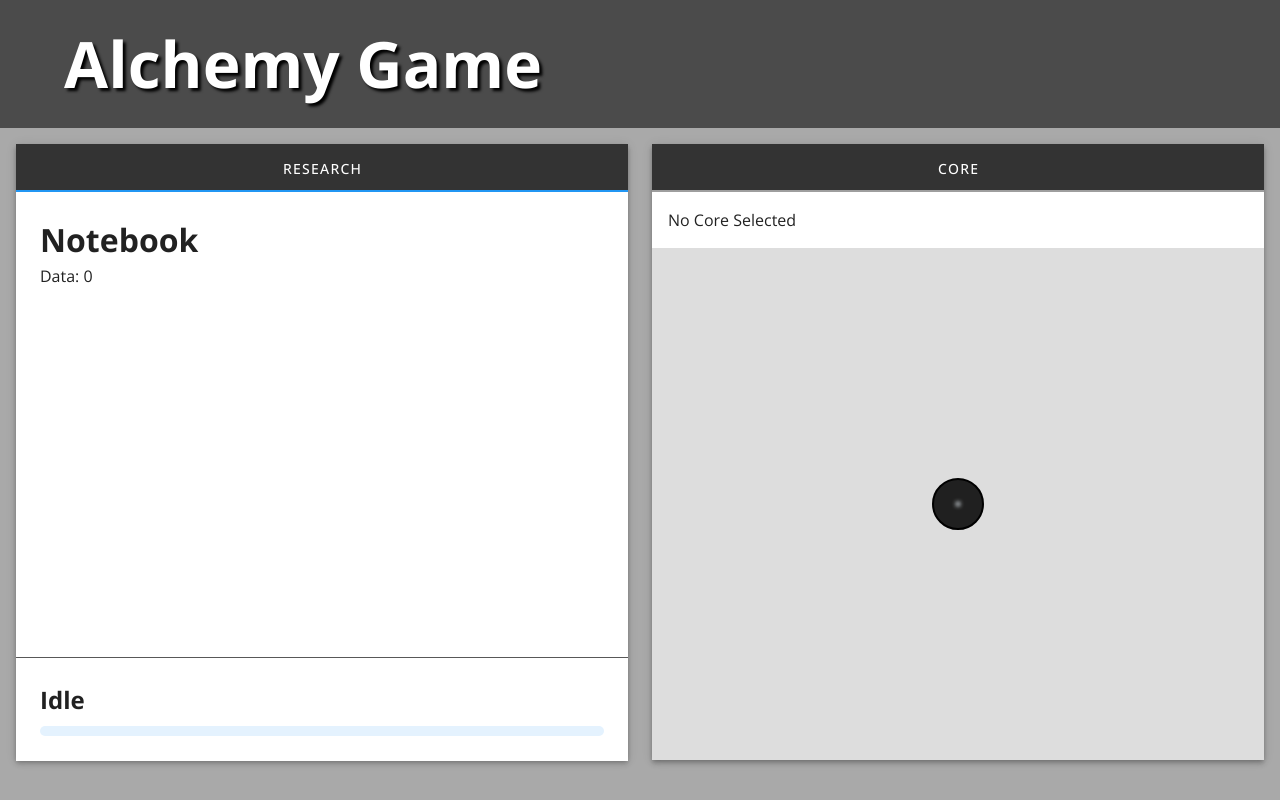
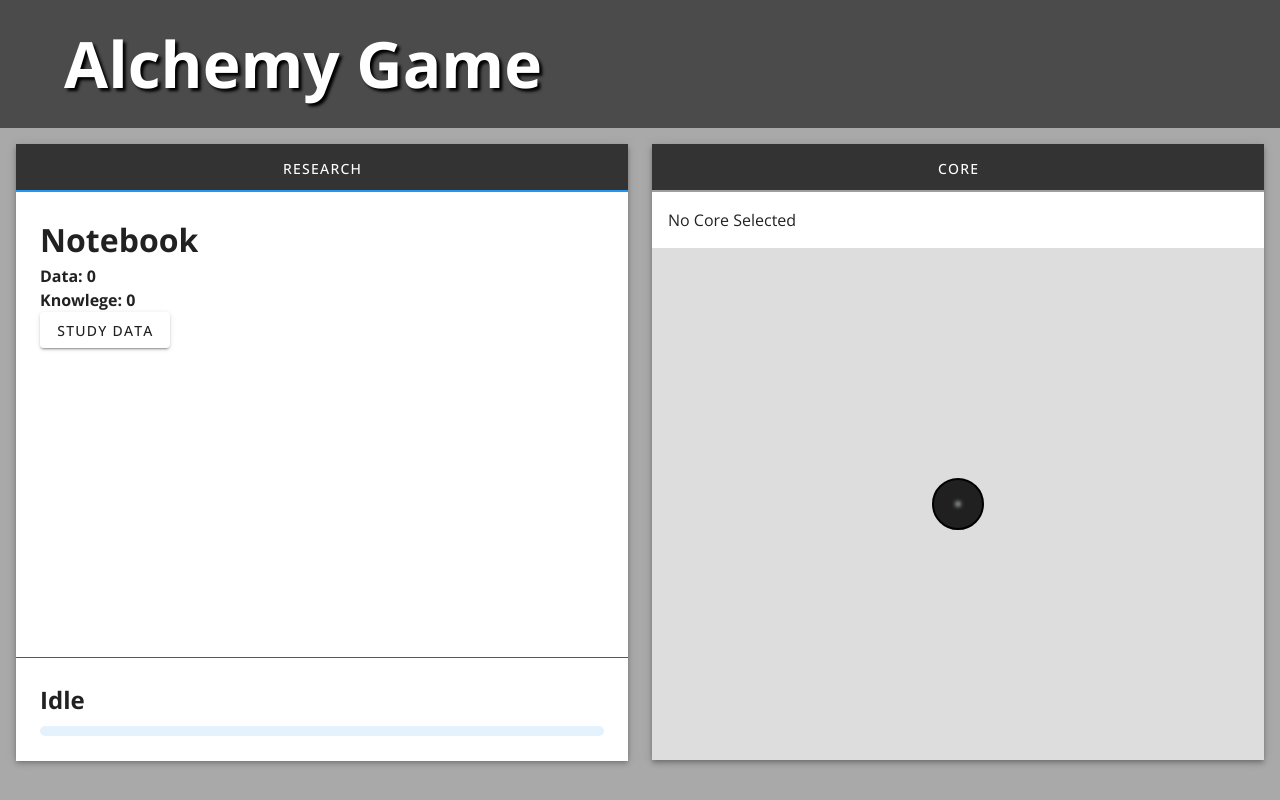
Before and after one commit to dylancdavis/alchemy-game, a Vue app: page / in a window 1280 px wide. Built offline with nearby package versions, Linux system fonts and the light colour scheme.

Commit message:
Add Study Data task

```diff
--- a/src/components/ActivitiesPanel.vue
+++ b/src/components/ActivitiesPanel.vue
@@ -2,9 +2,29 @@
 import { ref } from "vue";
 import TaskInfo from "./TaskInfo.vue";
 import { useScienceStore } from "@/stores/ScienceStore";
+import { useTaskStore } from "@/stores/TaskStore";
+
+const science = useScienceStore();
+const task = useTaskStore();
+const disableStudyKnowledge = ref(false);
 
 const selectedTab = ref("research");
-const science = useScienceStore();
+
+const onStudyKnowledge = () => {
+  task.setTask({
+    name: "Studying Data",
+    work: 100,
+    onComplete: () => {
+      console.log("Studied Data");
+      science.convertDataToKnowledge();
+      disableStudyKnowledge.value = false;
+    },
+    onCancel: () => {
+      console.log("Study Data Cancelled");
+    },
+  });
+  disableStudyKnowledge.value = true;
+};
 </script>
 
 <template>
@@ -22,7 +42,11 @@ const science = useScienceStore();
       <v-window v-model="selectedTab">
         <v-window-item value="research">
           <h1>Notebook</h1>
-          <div>Data: {{ science.data }}</div>
+          <h4>Data: {{ science.data }}</h4>
+          <h4>Knowlege: {{ science.knowledge }}</h4>
+          <v-btn @click="onStudyKnowledge" :disabled="disableStudyKnowledge"
+            >Study Data</v-btn
+          >
         </v-window-item>
       </v-window>
     </div>
```
